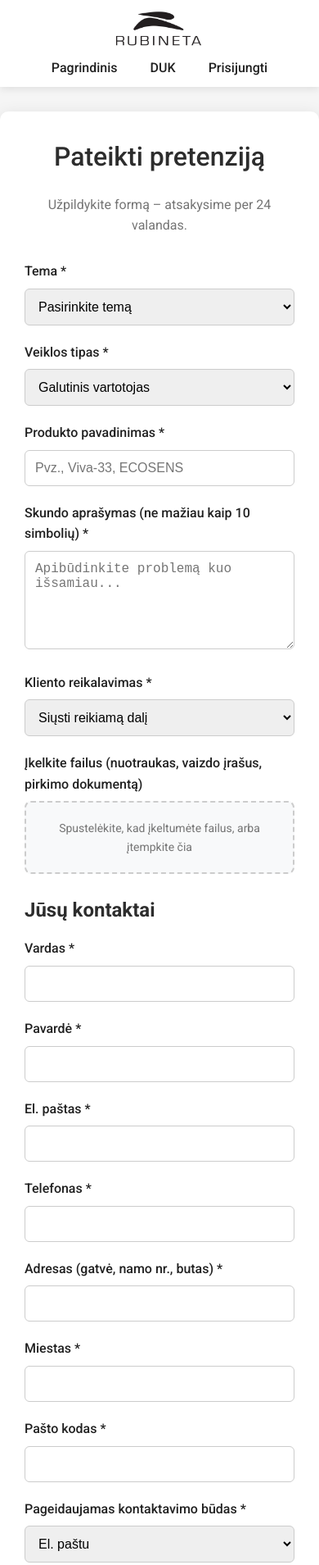
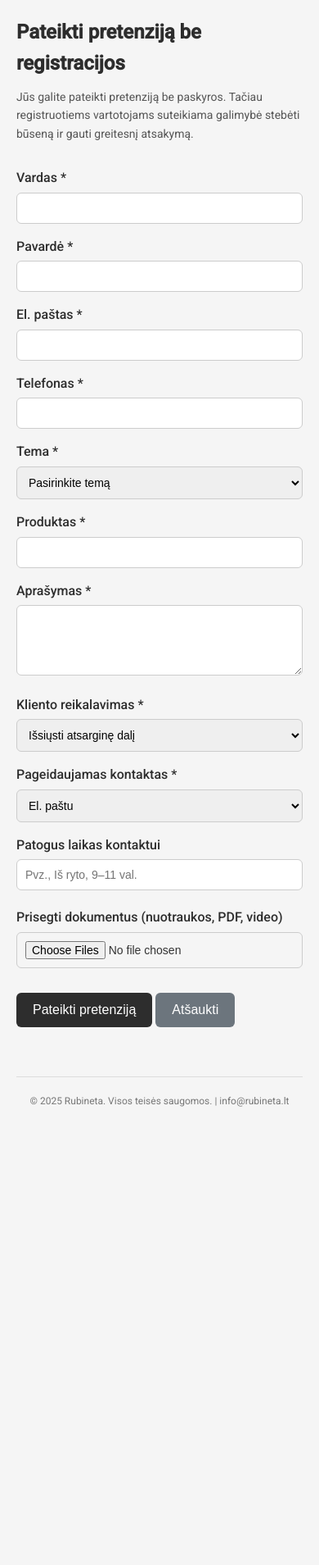
Before and after one commit to Zet2009/pretenziju-sistema, a website: page public/pretention-anonymous.html in a window 390 px wide. Shown: the top 1909 px of the page at 82% size. After the commit the page ends 1373 px from the top, so only its background shows below. Drawn offline with Linux system fonts and the light colour scheme.

Commit message:
Update pretention-anonymous.html

```diff
--- a/public/pretention-anonymous.html
+++ b/public/pretention-anonymous.html
@@ -3,170 +3,123 @@
 <head>
     <meta charset="UTF-8">
     <meta name="viewport" content="width=device-width, initial-scale=1.0">
-    <title>Pateikti pretenziją – Rubineta</title>
-    <link href="https://fonts.googleapis.com/css2?family=Roboto:wght@400;500;700&display=swap" rel="stylesheet">
+    <title>Pateikti pretenziją be registracijos – Rubineta</title>
+    <link href="https://fonts.googleapis.com/css2?family=Roboto:wght@400;500&display=swap" rel="stylesheet">
     <style>
         :root {
             --primary: #2D2D2D;
-            --primary-light: #4A4A4A;
-            --primary-hover: #6B6B6B;
-            --secondary: #FFCC00;
             --light: #F5F5F5;
-            --dark: #212121;
             --white: #FFFFFF;
-            --gray: #757575;
-            --font: 'Roboto', 'Arial', sans-serif;
+            --font: 'Roboto', sans-serif;
         }
         * { margin: 0; padding: 0; box-sizing: border-box; }
         body {
             font-family: var(--font);
             background: var(--light);
-            color: var(--dark);
+            color: #333;
             line-height: 1.6;
-        }
-        header {
-            background: var(--white);
-            padding: 15px 40px;
-            box-shadow: 0 2px 10px rgba(0,0,0,0.1);
-            display: flex;
-            justify-content: space-between;
-            align-items: center;
-        }
-        .logo { height: 50px; cursor: pointer; }
-        nav a {
-            margin: 0 15px;
-            text-decoration: none;
-            color: var(--dark);
-            font-weight: 500;
-            font-size: 16px;
-        }
-        main {
-            max-width: 800px;
-            margin: 30px auto;
-            padding: 30px;
-            background: var(--white);
-            border-radius: 10px;
-            box-shadow: 0 4px 20px rgba(0,0,0,0.1);
+            padding: 20px;
         }
         h1 {
             color: var(--primary);
-            margin-bottom: 20px;
-            text-align: center;
-            font-weight: 500;
+            margin-bottom: 10px;
+            font-size: 1.5em;
+        }
+        p.lead {
+            color: #555;
+            margin-bottom: 30px;
+            font-size: 14px;
         }
         .form-group {
-            margin-bottom: 20px;
+            margin-bottom: 15px;
         }
         label {
             display: block;
-            margin-bottom: 8px;
+            margin-bottom: 5px;
             font-weight: 500;
-            color: var(--dark);
+            color: var(--primary);
         }
         input, select, textarea {
             width: 100%;
-            padding: 12px;
+            padding: 10px;
             border: 1px solid #ccc;
             border-radius: 6px;
-            font-size: 16px;
-            transition: border 0.3s;
-        }
-        input:focus, select:focus, textarea:focus {
-            border-color: var(--primary);
-            outline: none;
-        }
-        textarea {
-            min-height: 120px;
-            resize: vertical;
-        }
-        .file-upload {
-            border: 2px dashed #ccc;
-            padding: 20px;
-            text-align: center;
-            border-radius: 8px;
-            cursor: pointer;
-            background: #f8f9fa;
-        }
-        .file-upload p {
-            margin: 0;
-            color: var(--gray);
             font-size: 14px;
         }
-        .file-upload input {
-            display: none;
+        button {
+            padding: 12px 20px;
+            background: var(--primary);
+            color: var(--white);
+            border: none;
+            border-radius: 6px;
+            cursor: pointer;
+            font-size: 16px;
+        }
+        button:hover {
+            background: #1a1a1a;
+        }
+        .btn-secondary {
+            background: #6c757d;
+            margin-right: 10px;
+        }
+        .attachments {
+            margin-top: 20px;
         }
         .file-list {
             margin-top: 10px;
-            font-size: 14px;
-            color: var(--dark);
+            font-size: 13px;
         }
-        .btn {
-            width: 100%;
-            padding: 14px;
-            background: var(--primary-light);
-            color: var(--white);
-            border: none;
-            border-radius: 6px;
-            font-size: 16px;
-            font-weight: 500;
-            cursor: pointer;
-            transition: all 0.3s ease;
-            margin-top: 10px;
+        .file-item {
+            margin: 5px 0;
+            word-break: break-all;
+            padding: 5px;
+            background: #f0f0f0;
+            border-radius: 4px;
         }
-        .btn:hover {
-            background: var(--primary-hover);
-            transform: translateY(-2px);
-            box-shadow: 0 4px 12px rgba(0,0,0,0.1);
+        .file-item a {
+            color: #17a2b8;
+            text-decoration: none;
         }
-        .btn-block {
-            display: flex;
-            gap: 15px;
-            justify-content: space-between;
-            margin-top: 30px;
+        .file-item a:hover {
+            text-decoration: underline;
         }
         footer {
+            margin-top: 60px;
             text-align: center;
-            margin-top: 60px;
-            padding: 20px;
-            color: var(--gray);
+            color: #777;
             font-size: 12px;
-            border-top: 1px solid #dee2e6;
-            background: var(--secondary);
-        }
-        @media (max-width: 600px) {
-            .btn-block {
-                flex-direction: column;
-            }
-            header {
-                padding: 10px 20px;
-                flex-direction: column;
-                gap: 10px;
-            }
-            nav {
-                width: 100%;
-                display: flex;
-                justify-content: center;
-                flex-wrap: wrap;
-                gap: 10px;
-            }
+            border-top: 1px solid #ddd;
+            padding-top: 20px;
         }
     </style>
 </head>
 <body>
-    <header>
-        <img src="logo.jpg" alt="Rubineta Logo" class="logo" onclick="location.href='index.html'">
-        <nav>
-            <a href="index.html">Pagrindinis</a>
-            <a href="duku.html">DUK</a>
-            <a href="login.html">Prisijungti</a>
-        </nav>
-    </header>
+    <h1>Pateikti pretenziją be registracijos</h1>
+    <p class="lead">
+        Jūs galite pateikti pretenziją be paskyros. Tačiau registruotiems vartotojams suteikiama galimybė stebėti būseną ir gauti greitesnį atsakymą.
+    </p>
 
-    <main>
-        <h1>Pateikti pretenziją</h1>
-        <p style="text-align: center; color: var(--gray); margin-bottom: 30px;">Užpildykite formą – atsakysime per 24 valandas.</p>
+    <form id="claim-form">
+        <div class="form-group">
+            <label for="name">Vardas *</label>
+            <input type="text" id="name" required>
+        </div>
 
-        <form id="claim-form" onsubmit="submitClaim(event)">
+        <div class="form-group">
+            <label for="surname">Pavardė *</label>
+            <input type="text" id="surname" required>
+        </div>
+
+        <div class="form-group">
+            <label for="email">El. paštas *</label>
+            <input type="email" id="email" required>
+        </div>
+
+        <div class="form-group">
+            <label for="phone">Telefonas *</label>
+            <input type="tel" id="phone" required>
+        </div>
+
         <div class="form-group">
             <label for="topic">Tema *</label>
             <select id="topic" required>
@@ -181,88 +134,27 @@
         </div>
 
         <div class="form-group">
-                <label for="role">Veiklos tipas *</label>
-                <select id="role" required>
-                    <option value="customer">Galutinis vartotojas</option>
-                    <option value="installer">Montuotojas</option>
-                    <option value="dealer">Prekybininkas</option>
-                    <option value="designer">Projektuotojas</option>
-                    <option value="other">Kita</option>
-                </select>
+            <label for="product">Produktas *</label>
+            <input type="text" id="product" required>
         </div>
 
         <div class="form-group">
-                <label for="product">Produkto pavadinimas *</label>
-                <input type="text" id="product" placeholder="Pvz., Viva-33, ECOSENS" required>
-            </div>
-
-            <div class="form-group">
-                <label for="description">Skundo aprašymas (ne mažiau kaip 10 simbolių) *</label>
-                <textarea id="description" placeholder="Apibūdinkite problemą kuo išsamiau..." required></textarea>
-                <div id="desc-error" style="color: #F44336; font-size: 14px; margin-top: 5px; display: none;">
-                    Aprašymas turi būti ne mažiau kaip 10 simbolių.
-                </div>
+            <label for="description">Aprašymas *</label>
+            <textarea id="description" rows="4" required></textarea>
         </div>
 
         <div class="form-group">
             <label for="request">Kliento reikalavimas *</label>
             <select id="request" required>
-                    <option value="send-part">Siųsti reikiamą dalį</option>
-                    <option value="send-technician">Meistras į namus</option>
-                    <option value="replace">Keisti produktą į naują</option>
-                    <option value="other">Kita</option>
+                <option value="send-part">Išsiųsti atsarginę dalį</option>
+                <option value="send-technician">Siųsti meistrą</option>
+                <option value="refund">Grąžinti pinigus</option>
+                <option value="exchange">Keisti produktą</option>
             </select>
         </div>
 
         <div class="form-group">
-                <label for="files">Įkelkite failus (nuotraukas, vaizdo įrašus, pirkimo dokumentą)</label>
-                <div class="file-upload" onclick="document.getElementById('files').click()">
-                    <p>Spustelėkite, kad įkeltumėte failus, arba įtempkite čia</p>
-                    <input type="file" id="files" multiple accept="image/*,video/*,.pdf,.doc,.docx" onchange="handleFileSelect(event)">
-                </div>
-                <div class="file-list" id="file-list"></div>
-            </div>
-
-            <!-- Kontaktiniai duomenys -->
-            <h2 style="color: var(--primary); margin: 25px 0 15px 0;">Jūsų kontaktai</h2>
-
-            <div class="form-group">
-                <label for="contact-name">Vardas *</label>
-                <input type="text" id="contact-name" required>
-            </div>
-
-            <div class="form-group">
-                <label for="contact-surname">Pavardė *</label>
-                <input type="text" id="contact-surname" required>
-            </div>
-
-            <div class="form-group">
-                <label for="contact-email">El. paštas *</label>
-                <input type="email" id="contact-email" required>
-            </div>
-
-            <div class="form-group">
-                <label for="contact-phone">Telefonas *</label>
-                <input type="tel" id="contact-phone" required>
-            </div>
-
-            <div class="form-group">
-                <label for="contact-street">Adresas (gatvė, namo nr., butas) *</label>
-                <input type="text" id="contact-street" required>
-            </div>
-
-            <div class="form-group">
-                <label for="contact-city">Miestas *</label>
-                <input type="text" id="contact-city" required>
-            </div>
-
-            <div class="form-group">
-                <label for="contact-postal">Pašto kodas *</label>
-                <input type="text" id="contact-postal" required>
-            </div>
-
-            <div class="form-group">
-                <label for="contact-method">Pageidaujamas kontaktavimo būdas *</label>
+            <label for="contact-method">Pageidaujamas kontaktas *</label>
             <select id="contact-method" required>
                 <option value="email">El. paštu</option>
                 <option value="phone">Telefonu</option>
@@ -274,71 +166,145 @@
             <input type="text" id="preferred-time" placeholder="Pvz., Iš ryto, 9–11 val.">
         </div>
 
-            <div class="btn-block">
-                <button type="button" class="btn" style="background: #6c757d;" onclick="location.href='index.html'">Atgal</button>
-                <button type="submit" class="btn">Pateikti pretenziją</button>
+        <div class="attachments">
+            <label for="attachment">Prisegti dokumentus (nuotraukos, PDF, video)</label>
+            <input type="file" id="attachment" accept="image/*,video/*,.pdf" multiple>
+        </div>
+
+        <div class="file-list" id="file-list"></div>
+
+        <div style="margin-top: 30px;">
+            <button type="submit">Pateikti pretenziją</button>
+            <button type="button" class="btn-secondary" onclick="location.href='index.html'">Atšaukti</button>
         </div>
     </form>
-    </main>
 
     <footer>
         © 2025 Rubineta. Visos teisės saugomos. | info@rubineta.lt
     </footer>
 
     <script>
-        function handleFileSelect(event) {
-            const files = Array.from(event.target.files);
-            const list = document.getElementById('file-list');
-            list.innerHTML = '';
-            let totalSize = 0;
+        // Cloudinary įkėlimo funkcija
+        function uploadToCloudinary(file, onSuccess, onError) {
+            const formData = new FormData();
+            formData.append('file', file);
+            formData.append('upload_preset', 'r6wao0fr'); // Tavo upload preset
 
-            files.forEach(file => {
-                totalSize += file.size;
-                if (totalSize > 10 * 1024 * 1024) {
-                    alert("Bendras failų dydis viršija 10 MB!");
-                    event.target.value = "";
-                    list.innerHTML = '';
-                    return;
+            let uploadUrl;
+            if (file.type.startsWith('image/')) {
+                uploadUrl = 'https://api.cloudinary.com/v1_1/dtiiwo2bp/image/upload';
+            } else if (file.type.startsWith('video/')) {
+                uploadUrl = 'https://api.cloudinary.com/v1_1/dtiiwo2bp/video/upload';
+            } else {
+                uploadUrl = 'https://api.cloudinary.com/v1_1/dtiiwo2bp/raw/upload';
             }
-                const li = document.createElement('div');
-                li.textContent = `${file.name} (${(file.size / 1024).toFixed(1)} KB)`;
-                list.appendChild(li);
+
+            fetch(uploadUrl, {
+                method: 'POST',
+                body: formData
+            })
+            .then(response => response.json())
+            .then(data => {
+                if (data.secure_url) {
+                    console.log('✅ Įkelta į Cloudinary:', data.secure_url);
+                    onSuccess(data.secure_url);
+                } else {
+                    console.error('❌ Klaida: Nėra secure_url', data);
+                    onError(new Error('Nepavyko gauti secure_url'));
+                }
+            })
+            .catch(err => {
+                console.error('❌ Klaida siunčiant į Cloudinary:', err);
+                onError(err);
             });
         }
 
-        function submitClaim(event) {
-            event.preventDefault();
+        // Rodyti prisegtus failus
+        const fileInput = document.getElementById('attachment');
+        const fileList = document.getElementById('file-list');
+        const uploadedUrls = [];
 
-            const desc = document.getElementById('description').value.trim();
-            if (desc.length < 10) {
-                document.getElementById('desc-error').style.display = 'block';
-                return;
+fileInput.addEventListener('change', function() {
+    Array.from(this.files).forEach(file => {
+
+        // ✅ Failų dydžio ribojimai
+        const MAX_IMAGE_SIZE = 10 * 1024 * 1024;  // 10 MB
+        const MAX_VIDEO_SIZE = 20 * 1024 * 1024;  // 20 MB
+        const MAX_DOC_SIZE   = 5  * 1024 * 1024;  // 5 MB
+
+        let isValid = true;
+        let errorMessage = '';
+
+        if (file.type.startsWith('image/')) {
+            if (file.size > MAX_IMAGE_SIZE) {
+                isValid = false;
+                errorMessage = `${file.name}: Nuotrauka negali būti didesnė nei 10 MB.`;
+            }
+        } else if (file.type.startsWith('video/')) {
+            if (file.size > MAX_VIDEO_SIZE) {
+                isValid = false;
+                errorMessage = `${file.name}: Video negali būti ilgesnis nei 20 MB.`;
+            }
         } else {
-                document.getElementById('desc-error').style.display = 'none';
+            if (file.size > MAX_DOC_SIZE) {
+                isValid = false;
+                errorMessage = `${file.name}: Dokumentas negali būti didesnis nei 5 MB.`;
+            }
         }
 
-            const claimId = 'PRET-' + new Date().getFullYear() + '-' + String(Date.now()).slice(-6);
+        // ✅ Jei per didelis – sustabdo įkėlimą
+        if (!isValid) {
+            alert(errorMessage);
+            return; // ❌ Nebegęsti įkelti
+        }
+
+        // ✅ Jei viskas gerai – kelk į Cloudinary
+        uploadToCloudinary(file, (url) => {
+            uploadedUrls.push(url);
+            fileList.innerHTML += `<div class="file-item">📎 <a href="${url}" target="_blank">${file.name}</a></div>`;
+        }, (err) => {
+            alert(`Nepavyko įkelti: ${file.name}`);
+        });
+    });
+});
+
+
+        fileInput.addEventListener('change', function() {
+            Array.from(this.files).forEach(file => {
+                uploadToCloudinary(file, (url) => {
+                    uploadedUrls.push(url);
+                    const fileName = file.name;
+                    fileList.innerHTML += `
+                        <div class="file-item">
+                            📎 <a href="${url}" target="_blank">${fileName}</a>
+                        </div>`;
+                }, (err) => {
+                    alert(`❌ Nepavyko įkelti: ${file.name}`);
+                });
+            });
+        });
+
+        // Pateikti pretenziją
+        document.getElementById('claim-form').addEventListener('submit', function(e) {
+            e.preventDefault();
 
             const claim = {
-                id: claimId,
+                id: 'ANON-' + Date.now(),
                 date: new Date().toISOString(),
                 topic: document.getElementById('topic').value,
-                role: document.getElementById('role').value,
+                role: 'customer',
                 product: document.getElementById('product').value,
-                description: desc,
+                description: document.getElementById('description').value,
                 request: document.getElementById('request').value,
-                files: Array.from(document.getElementById('files').files).map(f => f.name),
-                contact: {
-                    name: document.getElementById('contact-name').value,
-                    surname: document.getElementById('contact-surname').value,
-                    email: document.getElementById('contact-email').value,
-                    phone: document.getElementById('contact-phone').value,
-                    street: document.getElementById('contact-street').value,
-                    city: document.getElementById('contact-city').value,
-                    postal: document.getElementById('contact-postal').value
-                },
                 contactMethod: document.getElementById('contact-method').value,
                 preferredTime: document.getElementById('preferred-time').value,
+                contact: {
+                    name: document.getElementById('name').value.trim(),
+                    surname: document.getElementById('surname').value.trim(),
+                    email: document.getElementById('email').value.trim(),
+                    phone: document.getElementById('phone').value.trim()
+                },
+                files: uploadedUrls,
                 status: 'Nauja'
             };
 
@@ -346,9 +312,9 @@
             claims.push(claim);
             localStorage.setItem('claims', JSON.stringify(claims));
 
-            alert(`Dėkojame!\n\nJūsų pretenzija sėkmingai pateikta.\n\nID: ${claimId}\nPer 5 minutes gausite patvirtinimo laišką.\nAtsakymas bus išsiųstas per 24 valandas.`);
-            location.href = 'confirmation.html?id=' + claimId;
-        }
+            alert(`Pretenzija sėkmingai pateikta! Jūsų ID: ${claim.id}`);
+            location.href = 'index.html';
+        });
     </script>
 </body>
 </html>
```
Lines whose indentation alone changed are shown as unchanged.
